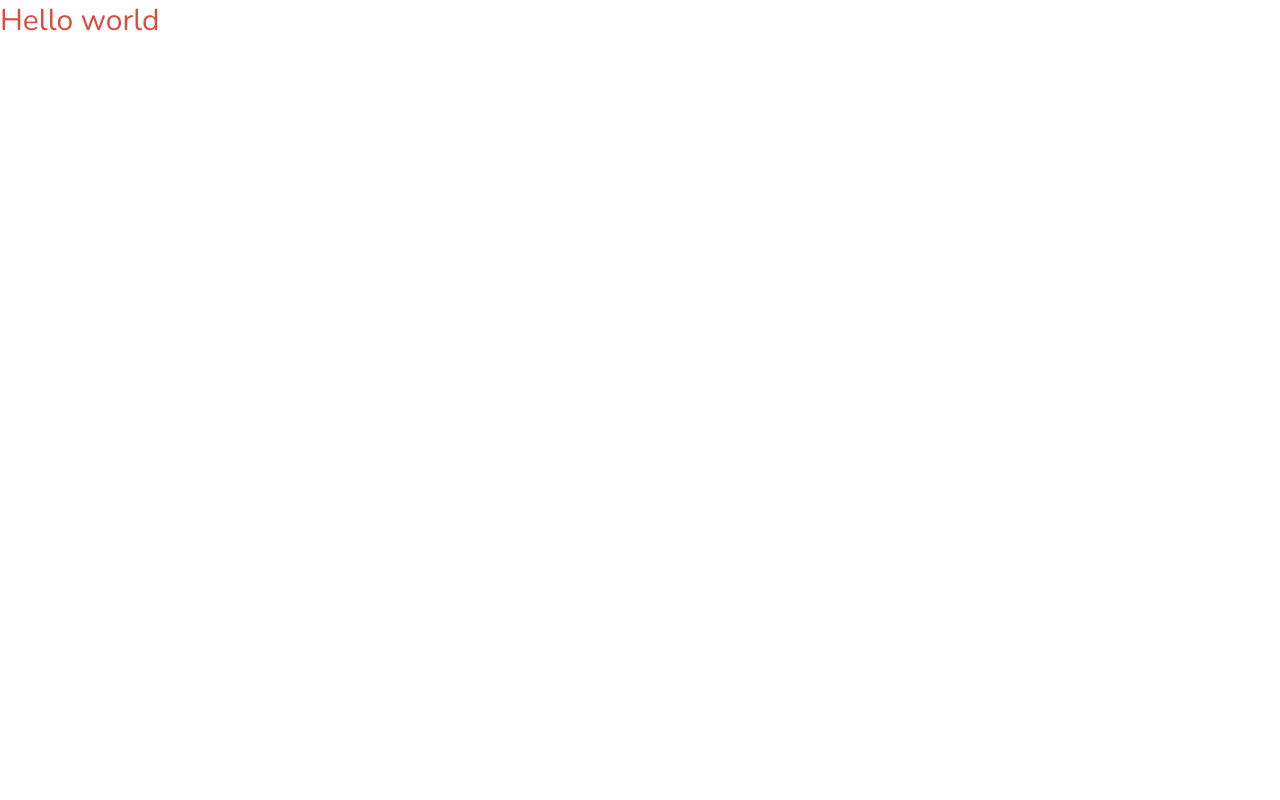
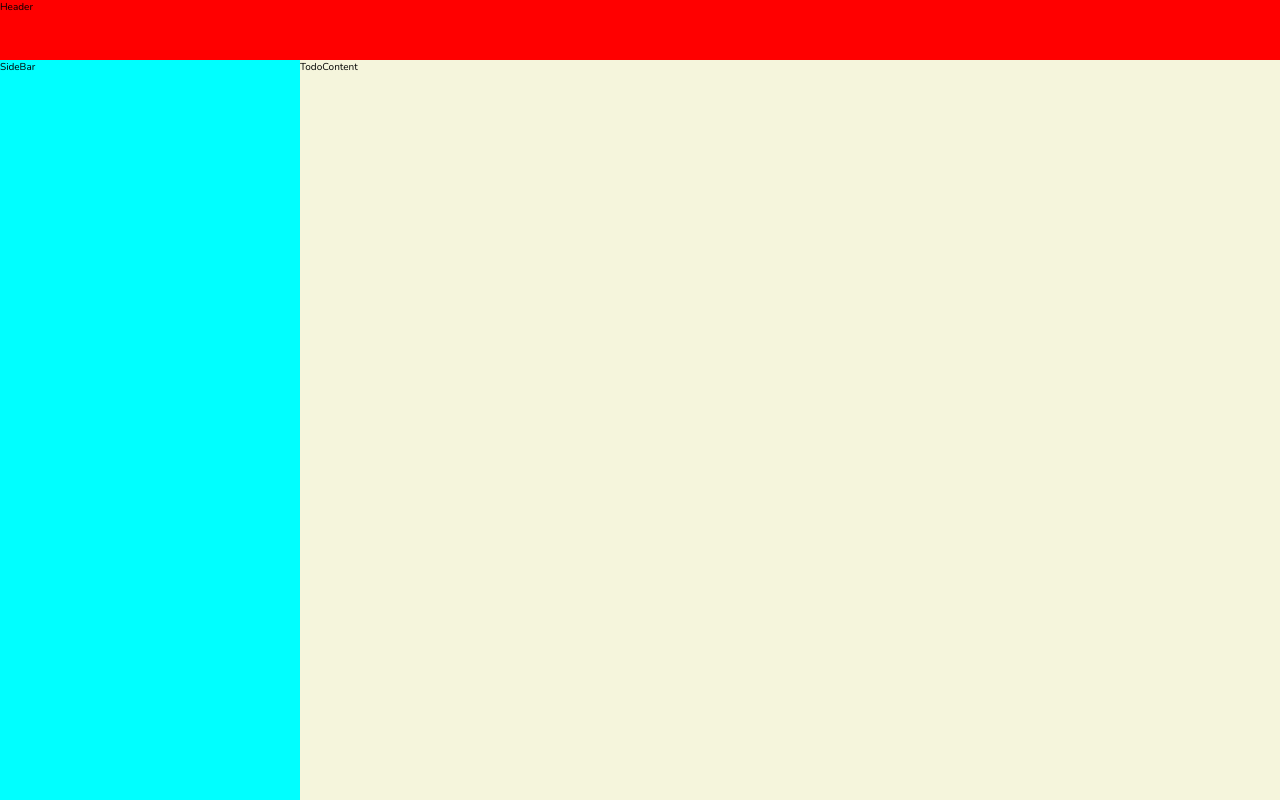
Before and after one commit to palat2000/CC15-Todolist-palat, a React (Create React App) app: page / in a window 1280 px wide. Built offline with nearby package versions, Linux system fonts and the light colour scheme.

Commit message:
finish-app-layout

```diff
--- a/src/App.js
+++ b/src/App.js
@@ -1,5 +1,12 @@
+import "./App.scss";
 function App() {
-  return <div className="App">Hello world</div>;
+  return (
+    <div className="todo">
+      <div className="todo__header">Header</div>
+      <div className="todo__sidebar">SideBar</div>
+      <div className="todo__content">TodoContent</div>
+    </div>
+  );
 }
 
 export default App;
--- /dev/null
+++ b/src/App.scss
@@ -0,0 +1,31 @@
+$header-height: 60px;
+$sidebar-width: 300px;
+
+.todo {
+    display: grid;
+    grid-template-rows: $header-height calc(100vh - $header-height);
+    grid-template-columns: $sidebar-width calc(100vw - $sidebar-width);
+
+    &__header {
+        grid-column: 1/3;
+        grid-row: 1/2;
+        background-color: red;
+    }
+
+    &__sidebar {
+        grid-row: 2/3;
+        grid-column: 1/2;
+        background-color: aqua;
+        // position: sticky;
+    }
+
+    &__content {
+        grid-row: 2/3;
+        grid-column: 2/3;
+        background-color: beige;
+        // other css
+        // overflow-y: scroll;
+        // padding: 20px 30px;
+        // padding-top: 0;
+    }
+}
--- a/src/index.scss
+++ b/src/index.scss
@@ -23,6 +23,4 @@
         'Cantarell', 'Fira Sans', 'Droid Sans', 'Helvetica Neue', sans-serif;
     -webkit-font-smoothing: antialiased;
     -moz-osx-font-smoothing: grayscale;
-    color:$primary;
-    font-size: 3em;
 }
```
